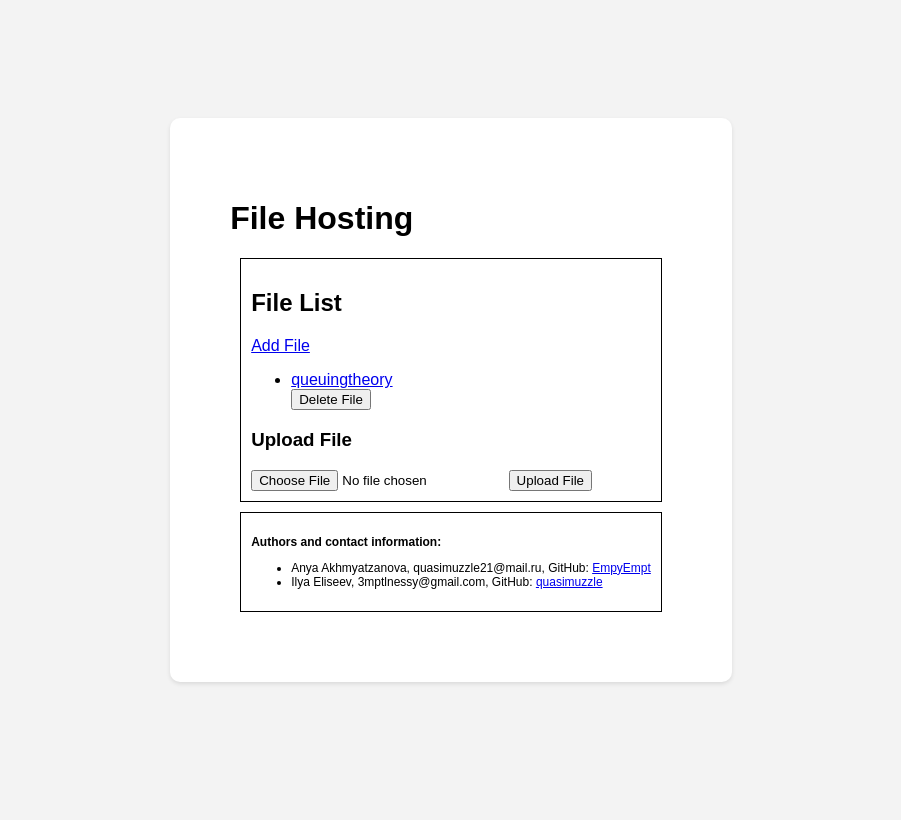
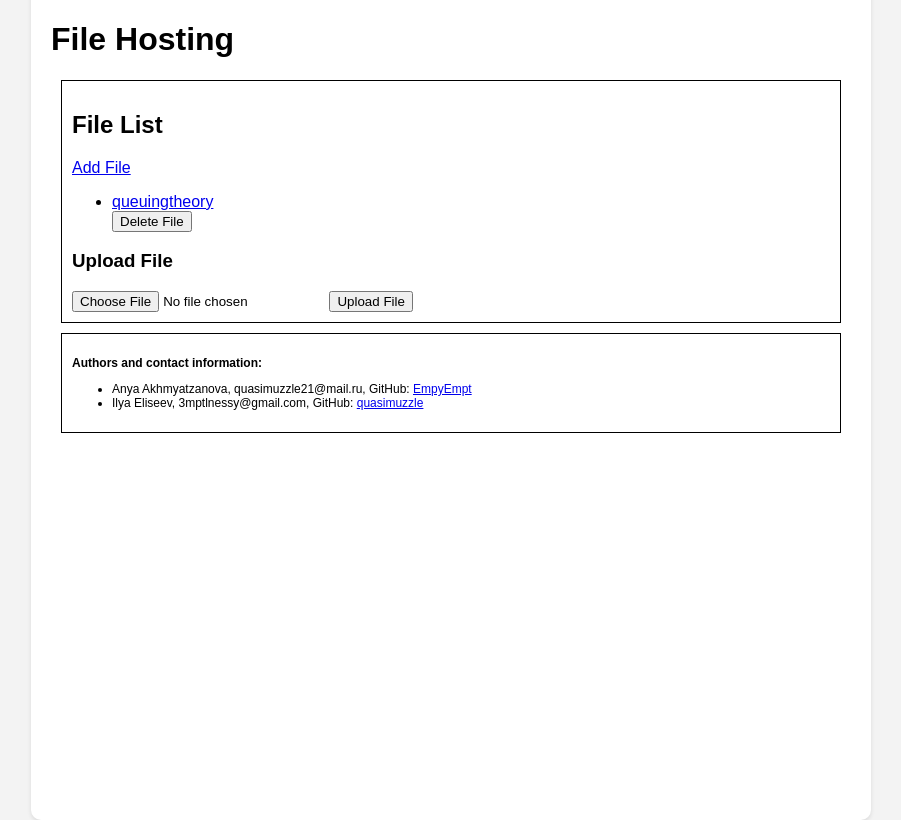
Before and after one commit to quasimuzzle/FileHosting, a Django app: page / in a window 1280 px wide. Shown: the whole page, without its empty margins (189-1090 px from the left). Before the commit the page ends 684 px from the top, so only its background shows below. Run offline with Django 5.2, Linux system fonts and the light colour scheme; data comes from the database, SQL or seed files in the repository.

Commit message:
add  .container in html

```diff
--- a/files/templates/files/file_list.html
+++ b/files/templates/files/file_list.html
@@ -15,8 +15,10 @@
         }
 
         .container {
-            max-width: 3200px;
-            padding: 60px;
+            width: 100vw;
+            max-width: 800px;
+            height: 100%;
+            padding: 20px;
             background-color: #fff;
             border-radius: 10px;
             box-shadow: 0 2px 4px rgba(0, 0, 0, 0.1);
@@ -40,6 +42,7 @@
         <div class="block">
             <h2>File List</h2>
 
+            <!-- Кнопка "Add File" -->
             <a href="{% url 'add_file' %}">Add File</a>
 
             <ul>
@@ -63,7 +66,7 @@
         </div>
 
         <div class="block">
-            <h3 class="authors">      Authors and contact information:</h3>
+            <h3 class="authors">Authors and contact information:</h3>
             <ul class="authors">
                 <li>Anya Akhmyatzanova, quasimuzzle21@mail.ru, GitHub: <a href="https://github.com/quasimuzzle">EmpyEmpt</a></li>
                 <li>Ilya Eliseev, 3mptlnessy@gmail.com, GitHub: <a href="https://github.com/EmpyEmpt">quasimuzzle</a></li>
```
